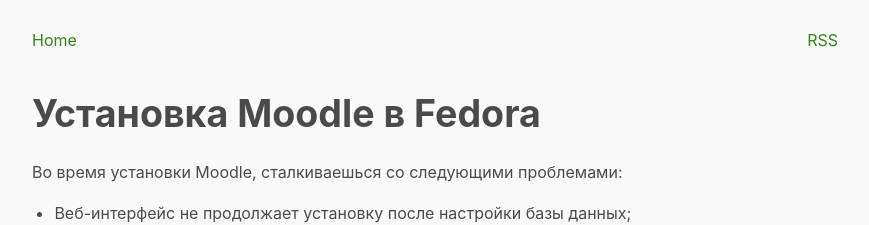
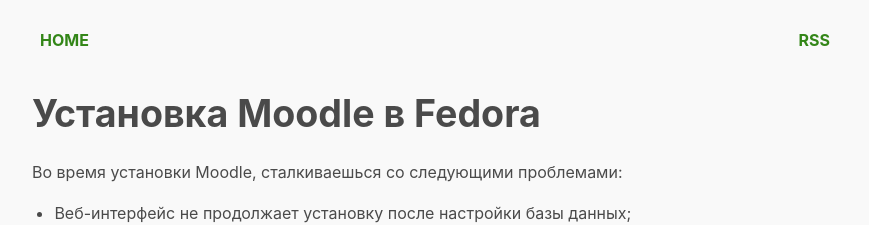
Before and after one commit to valentineus/popov.link, a Jekyll site: the page built from _posts/2018-07-23-installing-moodle-to-fedora.md, in a window 1280 px wide. Shown: the top 225 px of the page, without its empty margins (205-1074 px from the left). Built offline with Jekyll 4.4.1, drawn with Linux system fonts in a browser that asks for light colours; comment, search, counter and statistics services are not loaded.

Commit message:
fix(navbar): Correct the look of navigation links
Signed-off-by: Valentin Popov <info@valentineus.link>

```diff
--- a/_includes/navbar.html
+++ b/_includes/navbar.html
@@ -4,7 +4,9 @@
     <ul class="nav-pills">
         {% unless page.url == "/index.html" %}
             <li role="presentation">
-                <a class="nav-link" href="/">Home</a>
+                <strong>
+                    <a class="nav-link" href="/">Home</a>
+                </strong>
             </li>
         {% endunless %}
 
@@ -12,9 +14,11 @@
         <ul class="nav-pills nav-right">
             {% for page in pages %}
                 <li role="presentation">
-                    <a class="nav-link" href="{{ page.url | strip_newlines | strip_html | strip | normalize_whitespace | relative_url | uri_escape }}">
-                        {{ page.title | strip_newlines | strip_html | strip | normalize_whitespace | smartify | xml_escape }}
-                    </a>
+                    <strong>
+                        <a class="nav-link" href="{{ page.url | strip_newlines | strip_html | strip | normalize_whitespace | relative_url | uri_escape }}">
+                            {{ page.title | strip_newlines | strip_html | strip | normalize_whitespace | smartify | xml_escape }}
+                        </a>
+                    </strong>
                 </li>
             {% endfor %}
         </ul>
--- a/_scss/components/_navigation.scss
+++ b/_scss/components/_navigation.scss
@@ -8,26 +8,19 @@
   li {
     float: left;
     padding: .5em;
-
-    &:first-child {
-      padding-left: 0;
-    }
-
-    &:last-child {
-      padding-right: 0;
-    }
   }
 }
 
 .nav-link {
   text-align: center;
   text-decoration: none;
+  text-transform: uppercase;
 
   &:active,
   &:focus,
   &:hover {
     border: 0;
-    text-decoration: underline;
+    text-decoration: none;
   }
 }
 
```
